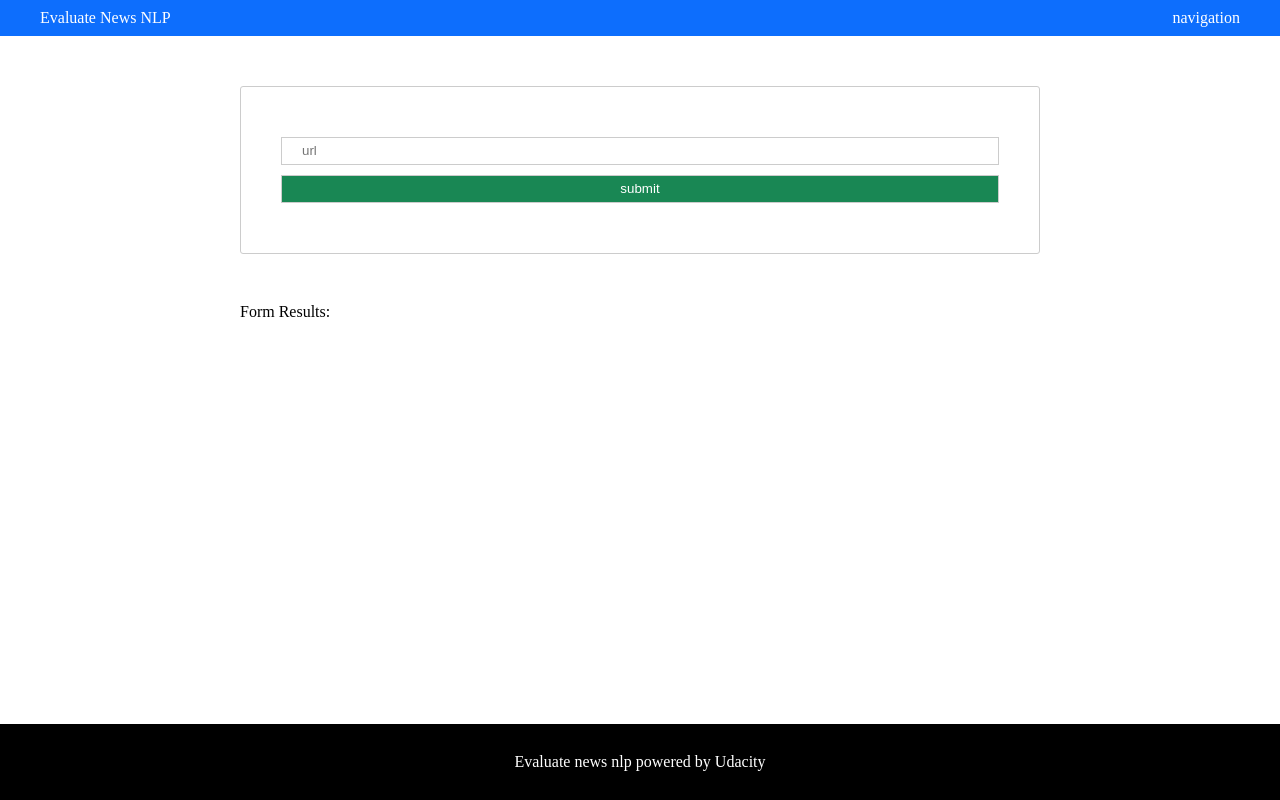
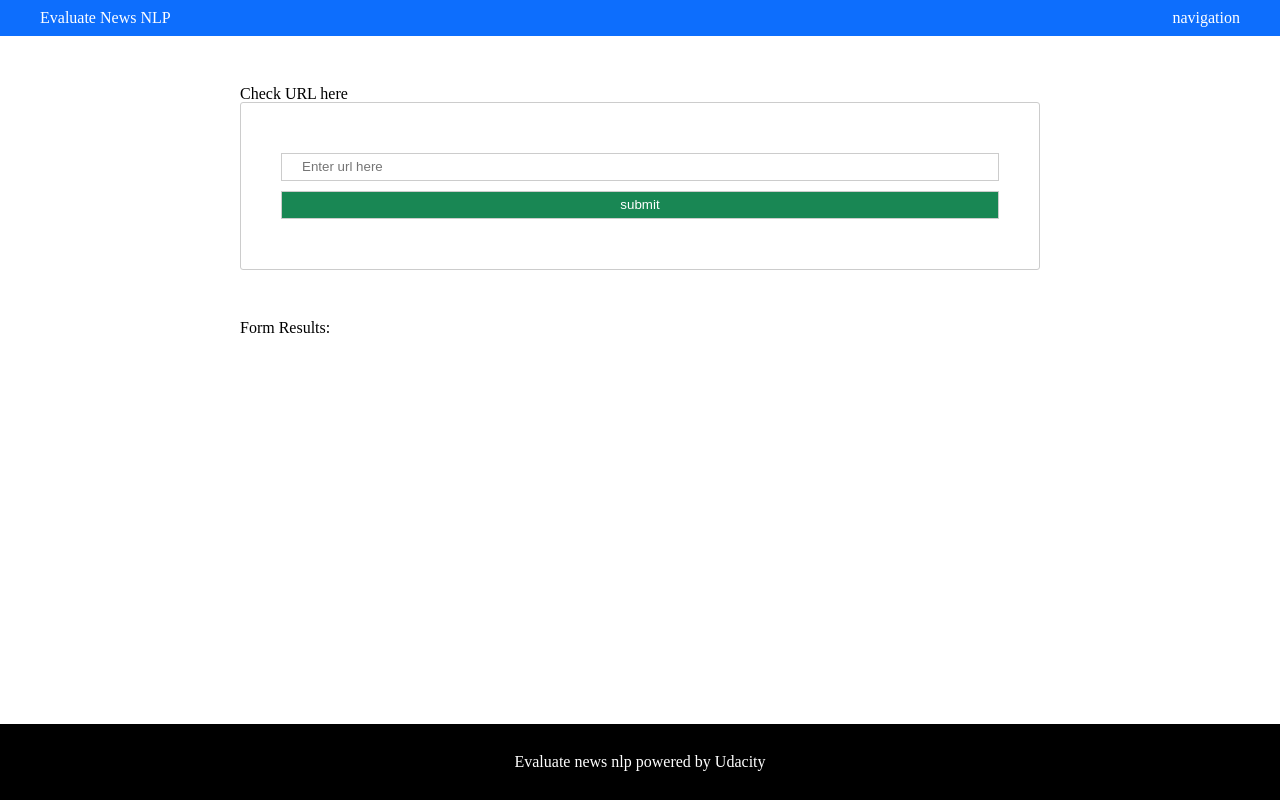
Before and after one commit to zeinabnasser01/evaluate-news-nlp, a website built with webpack: page src/client/views/index.html in a window 1280 px wide. Built offline with nearby package versions, Linux system fonts and the light colour scheme.

Commit message:
solve  the HTML semantic issues and update readme file

```diff
--- a/src/client/styles/form.scss
+++ b/src/client/styles/form.scss
@@ -4,7 +4,8 @@ form {
   padding: 40px;
 }
 
-input {
+input,
+button {
   padding: 5px 20px;
   width: 100%;
   line-height: 16px;
--- a/src/client/views/index.html
+++ b/src/client/views/index.html
@@ -18,27 +18,25 @@
 
     <main>
       <section>
+        <h1>Check URL here</h1>
         <form class="" onsubmit="return handleSubmit(event)">
           <input
             id="url"
             type="text"
             name="input"
-            value=""
-            placeholder="url"
+            placeholder="Enter url here"
           />
-          <input
+          <button
             class="button"
             type="submit"
-            name=""
-            value="submit"
             onclick="return Client.handleSubmit(event)"
             onsubmit="return handleSubmit(event)"
-          />
+          >submit</button>
         </form>
       </section>
 
       <section>
-        <strong>Form Results:</strong>
+        <h2>Form Results:</h2>
         <div id="results"></div>
       </section>
     </main>
```
Also changed, not shown: README.md.
